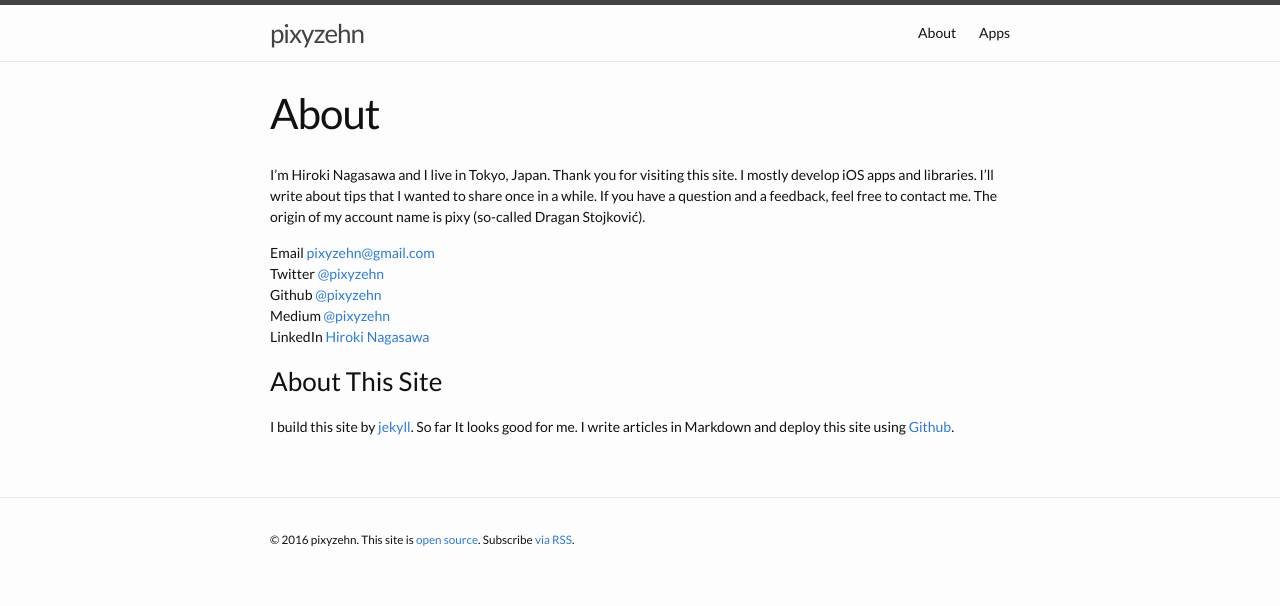
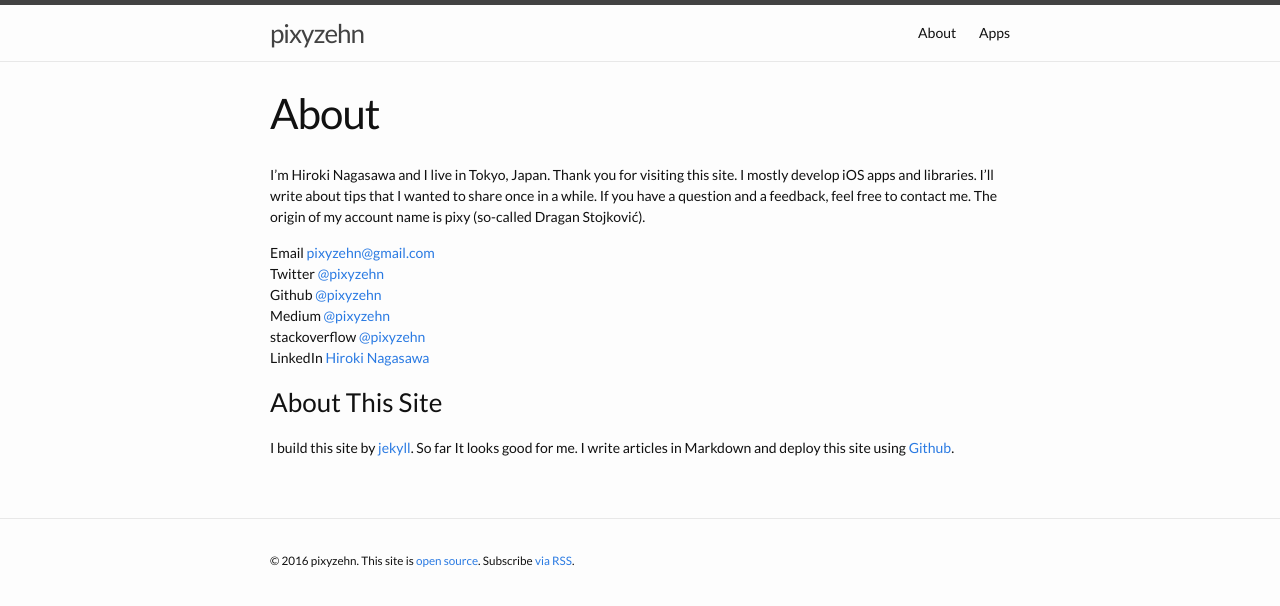
Before and after one commit to pixyzehn/pixyzehn.com, a Jekyll site: the page built from about.md, in a window 1280 px wide. Shown: the top 606 px of the page. Built offline with Jekyll 4.4.1, drawn with Linux system fonts in a browser that asks for light colours; part of the change alters nothing that is shown.

Commit message:
Add stackoverflow URL

```diff
--- a/_config.yml
+++ b/_config.yml
@@ -10,6 +10,7 @@ twitter_username: pixyzehn
 github_username: pixyzehn
 
 links:
+  repo: 'https://github.com/pixyzehn/pixyzehn.github.io'
   twitter: 'https://twitter.com/pixyzehn'
   github: 'https://github.com/pixyzehn'
   linkedin: 'https://www.linkedin.com/in/pixyzehn'
--- a/_includes/footer.html
+++ b/_includes/footer.html
@@ -5,7 +5,7 @@
     <p class="text-muted text-center">
       <small>
       &copy; {{ site.time | date: '%Y' }} {{ site.author }}.
-      This site is <a href="{{ site.links.github }}" target="_blank">open source</a>.
+      This site is <a href="{{ site.links.repo }}" target="_blank">open source</a>.
       Subscribe <a href="{{ "/feed.xml" | prepend: site.baseurl }}">via RSS</a>.
       </small>
     </p>
--- a/about.md
+++ b/about.md
@@ -11,6 +11,7 @@ Email <pixyzehn@gmail.com>
 Twitter [@pixyzehn](https://twitter.com/pixyzehn)
 Github [@pixyzehn](https://github.com/pixyzehn)
 Medium [@pixyzehn](https://medium.com/@pixyzehn)
+stackoverflow [@pixyzehn](http://stackoverflow.com/users/2461812/pixyzehn)
 LinkedIn [Hiroki Nagasawa](https://www.linkedin.com/in/pixyzehn)
 
 ### About This Site
```
